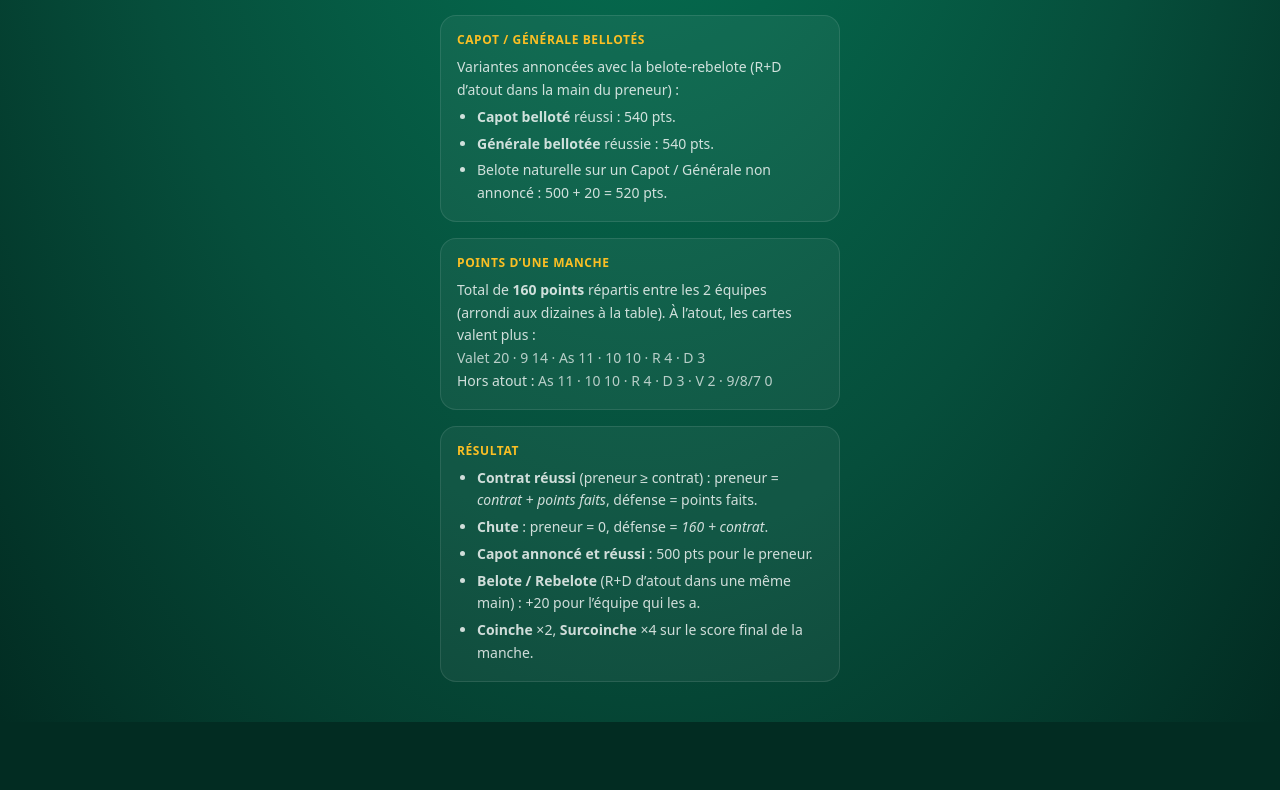
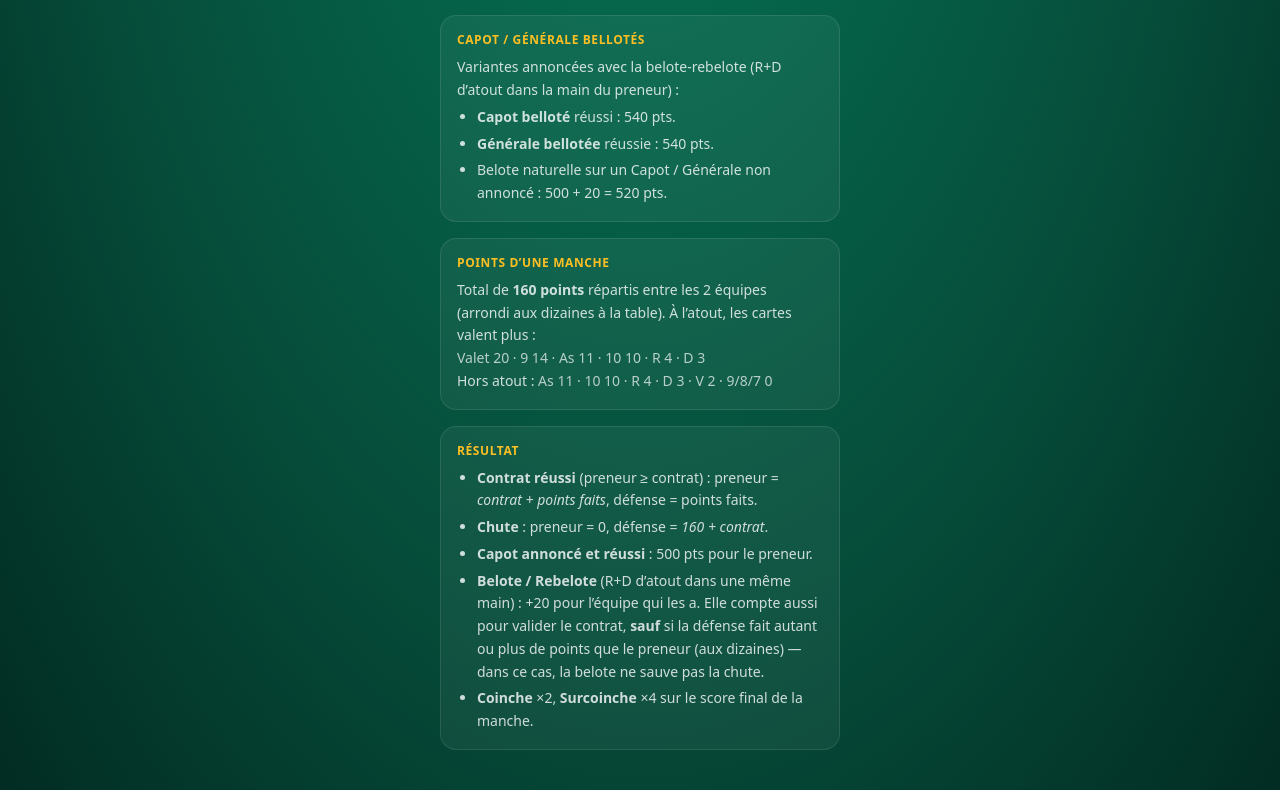
Before and after one commit to Ethan2508/coinchescore, a Next.js app: page /rules in a window 1280 px wide. Shown: the part 432-1222 px from the top of the page. Before the commit the page ends 1154 px from the top, so only its background shows below. Built offline with nearby package versions, Linux system fonts and the light colour scheme.

Commit message:
Fix: belote helps validate contract only if taker is strictly ahead

```diff
--- a/app/rules/page.tsx
+++ b/app/rules/page.tsx
@@ -115,7 +115,10 @@ function CoincheRules() {
           </li>
           <li>
             <strong>Belote / Rebelote</strong> (R+D d’atout dans une même
-            main)&nbsp;: +20 pour l’équipe qui les a.
+            main)&nbsp;: +20 pour l’équipe qui les a. Elle compte aussi pour
+            valider le contrat, <strong>sauf</strong> si la défense fait
+            autant ou plus de points que le preneur (aux dizaines) — dans ce
+            cas, la belote ne sauve pas la chute.
           </li>
           <li>
             <strong>Coinche</strong> ×2, <strong>Surcoinche</strong> ×4 sur le
--- a/lib/scoring.ts
+++ b/lib/scoring.ts
@@ -97,13 +97,19 @@ export function computeScore(input: ScoreInput): ScoreResult {
       chute = true;
       defenseScore = 160 + CAPOT_CONTRACT;
     }
-  } else if (takerPts >= input.contract) {
-    takerScore = input.contract + takerPts;
-    defenseScore = defensePts;
-    if (capot) takerScore += 90;
   } else {
-    chute = true;
-    defenseScore = 160 + input.contract;
+    const belotHelpsTaker =
+      input.belote === input.taker && takerPts > defensePts;
+    const effectiveTakerForContract =
+      takerPts + (belotHelpsTaker ? 20 : 0);
+    if (effectiveTakerForContract >= input.contract) {
+      takerScore = input.contract + takerPts;
+      defenseScore = defensePts;
+      if (capot) takerScore += 90;
+    } else {
+      chute = true;
+      defenseScore = 160 + input.contract;
+    }
   }
 
   takerScore *= mult;
```
Also changed, not shown: 2 other files (tests, documents, lock files or other folders).
